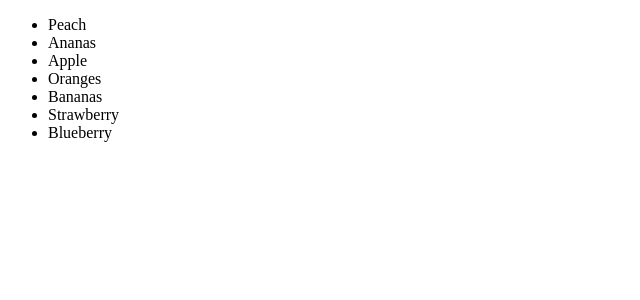
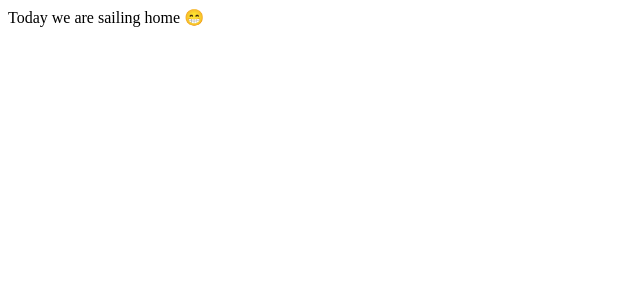
Before and after one commit to jay-medina/egghead-lessons, a React app in the folder react16_features/: page / in a window 1280 px wide. Shown: the top 300 px of the page, without its empty margins (0-640 px from the left). Built offline with nearby package versions, Linux system fonts and the light colour scheme.

Commit message:
initial set up

```diff
--- a/react16_features/src/index.tsx
+++ b/react16_features/src/index.tsx
@@ -2,6 +2,7 @@ import React from 'react';
 import ReactDOM from 'react-dom';
 
 // import App from './lesson1';
-import App from './lesson2';
+// import App from './lesson2';
+import App from './lesson3';
 
 ReactDOM.render(<App />, document.getElementById('root'));
--- /dev/null
+++ b/react16_features/src/lesson3/index.tsx
@@ -0,0 +1,18 @@
+import React from 'react';
+
+const Comment: React.SFC<{ text: string }> = ({ text }) => {
+  const emojiText = text
+    .replace(':)', '😃')
+    .replace(':(', '😞')
+    .replace(':D', '😁');
+
+  return <span>{emojiText}</span>;
+};
+
+const App: React.SFC = () => (
+  <div>
+    <Comment text="Today we are sailing home :D" />
+  </div>
+);
+
+export default App;
```
